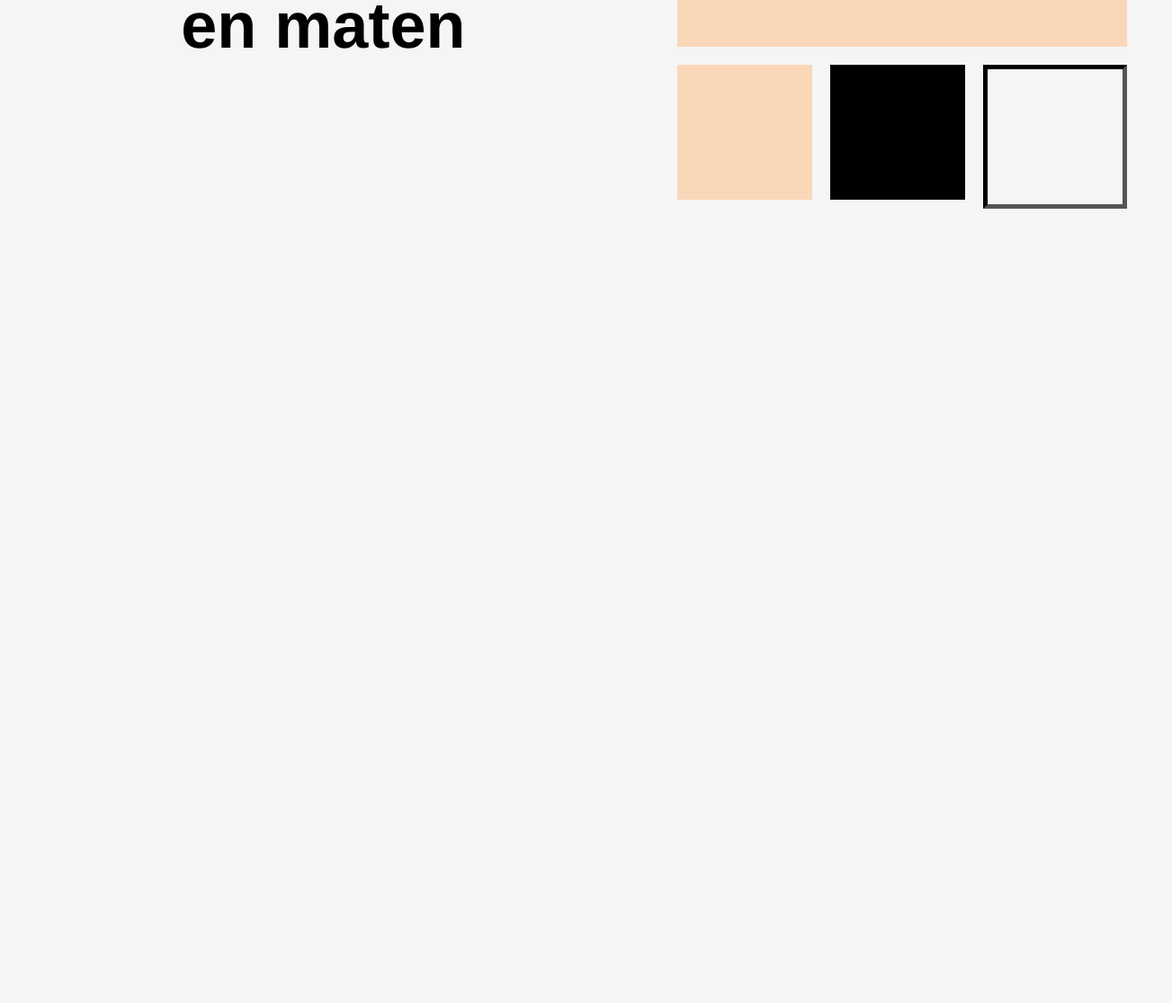
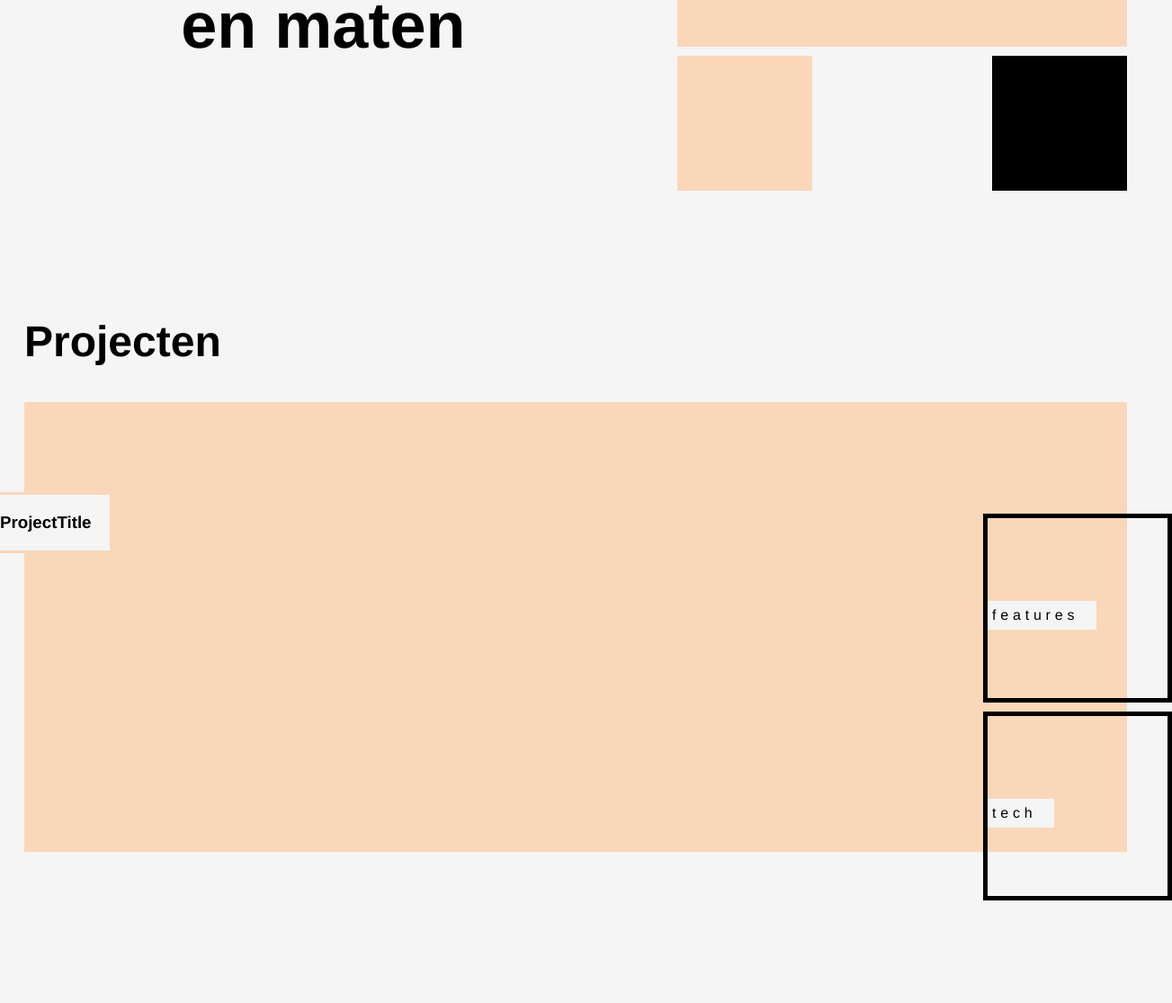
Before and after one commit to arejasverduras/arejo, a plain HTML site: page index.html in a window 1280 px wide. Shown: the part 1308-2423 px from the top of the page at 90% size, 1303 px wide, since content can reach past the window. Before the commit the page ends 1540 px from the top, so only its background shows below. Drawn offline with Linux system fonts and the light colour scheme.

Commit message:
add projects section first project

```diff
--- a/index.html
+++ b/index.html
@@ -55,14 +55,26 @@
              <div class="welkomblokje" id="welkomblokje1">
                <p></p>
             </div>
-        <div class="welkomblokje" id="welkomblokje2">
-        <p></p>
-        </div>
+        <a href="#projects"><div class="welkomblokje" id="welkomblokje2"><p></p></div></a>
+
+
         <div class="welkomblokje" id="welkomblokje3">
             <p></p>
      </div>
         </div>
+      </section>
+      <section class="projects" id="projects">
+          <h2>Projecten</h2>
 
+          <article class="projectL">
+              <div class="projecttron">
+                  <h3>ProjectTitle</h3>
+                  <div class="smallscontainer">
+                    <div class="introblock smallinfo"><p>features</p></div>
+                    <div class="introblock smallinfo"><p>tech</p></div>
+                  </div>
+              </div>
+          </article>
       </section>
     </main>
     <footer>
--- a/resources/css/style.css
+++ b/resources/css/style.css
@@ -180,7 +180,6 @@ nav a:hover {
     align-items: center;
     max-width: 1226px;
     height: 462px;
-
     margin: 150px auto;
 }
 
@@ -201,16 +200,16 @@ nav a:hover {
   height: 100%;
   background-color: rgb(250, 215, 185);
 
-  font-size: 1.5em;
-  line-height: 2em;
-  text-align: right;
+
+
 }
 
 .welkomblokjeshouder {
     display: flex;
     min-width: 500px;
     justify-content: space-between;
-    margin-top: 20px;
+    margin-top: 10px;
+    margin-bottom: 50px;
 
 }
 
@@ -220,18 +219,96 @@ nav a:hover {
     background-color: rgb(250, 215, 185);
     height: 150px;
 
+
 }
 
 .welkomtekst p {
-    padding: 5%;
-    min-width: 00px;
+    padding: 10%;
+    min-width: 400px;
+    font-size: 1.5em;
+    line-height: 1.5em;
+    text-align: right;
 }
 
 #welkomblokje2 {
-    background-color: black;
+    background-color: whitesmoke;
+    border-color: black;
+}
+
+#welkomblokje2:hover {
+
+    border: 3px solid black;
 }
 
 #welkomblokje3 {
+    background-color: black;
+    border-color: black;
+}
+
+#welkomblokje3:hover {
+    background-color: rgb(250, 215, 185);
+}
+
+/* Projects */
+
+.projects {
+  max-width: 1226px;
+  margin: 0 auto;
+  margin-top: 300px;
+}
+
+.projects h2 {
+
+    font-size: 3rem;
+}
+
+.projectL {
+
+}
+
+.projecttron {
+    display: flex;
+    flex-wrap: wrap;
+    justify-content: space-between;
+    align-items: flex-center;
+    max-width: 1226px;
+    height: 500px;
+    background-color: rgb(250, 215, 185);
+    margin: 0px auto;
+}
+
+.projecttron h3 {
+    display: inline-flex;
     background-color: whitesmoke;
-    border: 5px inset black;
+    margin-left: -50px;
+    border: 3px solid rgb(250, 215, 185);
+    font-size: 1.17em;
+    margin-block-start: auto;
+    margin-block-end: auto;
+    padding: 20px;
+    margin-top: 100px;
+
+
+    margin-bottom: 500px;
 }
+
+
+.smallscontainer {
+    margin-right: -50px;
+    display: inline-flex;
+    flex-direction: column;
+    align-items: center;
+    justify-content: center;
+}
+
+
+
+.smallinfo {
+    display: inline-flex;
+
+
+
+    margin-top: 10px;
+
+
+}
```
